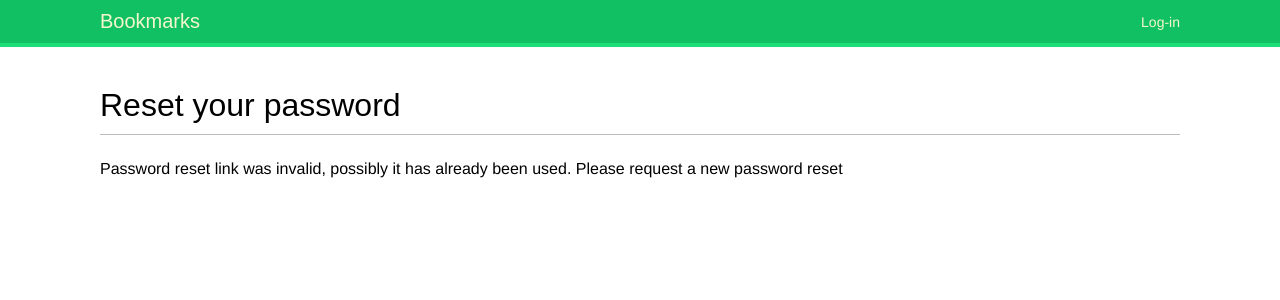
After one commit to UserAgent0007/bookmarks, a Django app: page /account/password-reseet/1/1/ in a window 1280 px wide. The commit adds this page. Shown: the top 300 px of the page. Run offline with Django 5.2, Linux system fonts and the light colour scheme; some web fonts are replaced.

Commit message:
manual login_reset in urls

```diff
--- a/account/templates/base.html
+++ b/account/templates/base.html
@@ -10,6 +10,31 @@
 <body>
     <div id="header">
         <span class="logo">Bookmarks</span>
+        {% if request.user.is_authenticated %}
+            <ul class="menu">
+                <li {% if section == 'dashboard' %} class="selected" {% endif %}>
+                    <a href="{% url 'dashboard' %}">My dashboard</a>
+                </li>
+                <li {% if section == 'images' %} class="selected" {% endif %}>
+                    <a href="#">Imagies</a>
+                </li>
+                <li {% if section == 'people' %} class="selected" {% endif %}>
+                    <a href="#">People</a>
+                </li>
+            </ul>
+        {% endif %}
+        <span class="user">
+            {% if request.user.is_authenticated %}
+                Hello {{ request.user.first_name|default:request.user.username }}
+                <form action="{% url 'logout' %}" method="post">
+                    {% csrf_token %}
+
+                    <button type="submit">Logout</button>
+                </form>
+            {% else %}
+                <a href="{% url 'login' %}">Log-in</a>
+            {% endif %}
+        </span>
     </div>
 
     <div id="content">
--- a/account/templates/registration/login.html
+++ b/account/templates/registration/login.html
@@ -22,5 +22,9 @@
             <input type="hidden" name="next" value="{{ next }}">
             <p><input type="submit" value="Log-in"></p>
         </form>
+        <p>
+            <a href="{% url 'password_reset' %}">Forgotten your password?</a>
+        </p>
     </div>
+
 {% endblock %}
--- /dev/null
+++ b/account/templates/registration/password_reset_confirm.html
@@ -0,0 +1,18 @@
+{% extends 'base.html' %}
+
+{% block title %}Reset your password{% endblock %}
+
+{% block content %}
+    <h1>Reset your password</h1>
+    {% if validlink %}
+        <p>Please enter your new password twice:</p>
+        <form action="" method="post">
+            {{ form.as_p }}
+
+            {% csrf_token %}
+            <p><input type="submit" value="Change my password"></p>
+        </form>
+    {% else %}
+        <p>Password reset link was invalid, possibly it has already been used. Please request a new password reset</p>
+    {% endif%}
+{% endblock %}
--- /dev/null
+++ b/account/templates/registration/password_reset_email.html
@@ -0,0 +1,3 @@
+Someone asked for password reset for email {{ email }}.
+Follow the link below: {{ protocol }}://{{ domain }}{% url "password_reset_confirm" uidb64=uid token=token %}
+Your username, in case you've forgotten:{{ user.get_username }}
--- a/account/urls.py
+++ b/account/urls.py
@@ -6,4 +6,43 @@ urlpatterns = [
     # path ('login/', views.user_login, name='login'),
     path('login/', auth_views.LoginView.as_view(), name='login'),
     path('logout/',auth_views.LogoutView.as_view(), name='logout'),
+    path('', views.dashboard, name='dashboard'),
+
+    # password change
+
+    path (
+        'password-change/',
+        auth_views.PasswordChangeView.as_view(),
+        name='password_change'
+    ),
+
+    path (
+        'password-change/done/',
+        auth_views.PasswordChangeDoneView.as_view(),
+        name='password_change_done'
+    ),
+
+    path(
+        'password-reset/',
+        auth_views.PasswordResetView.as_view(),
+        name='password_reset'
+    ),
+
+    path(
+        'password-reset/done/',
+        auth_views.PasswordResetDoneView.as_view(),
+        name='password_reset_done'
+    ),
+
+    path(
+        'password-reseet/<uidb64>/<token>/',
+        auth_views.PasswordResetConfirmView.as_view(),
+        name='password_reset_confirm'
+    ),
+
+    path(
+        'password-reset/complete/',
+        auth_views.PasswordResetCompleteView.as_view(),
+        name='password_reset_complete'
+    ),
 ]
```
Also changed, not shown: account/templates/account/dashboard.html (added, +8 -0 lines), account/templates/registration/password_change_done.html (added, +8 -0 lines), account/templates/registration/password_change_form.html (added, +16 -0 lines), account/templates/registration/password_reset_complete.html (added, +8 -0 lines), account/templates/registration/password_reset_done.html (added, +11 -0 lines), account/templates/registration/password_reset_form.html (added, +13 -0 lines), bookmarks/settings.py (+7 -0 lines).
